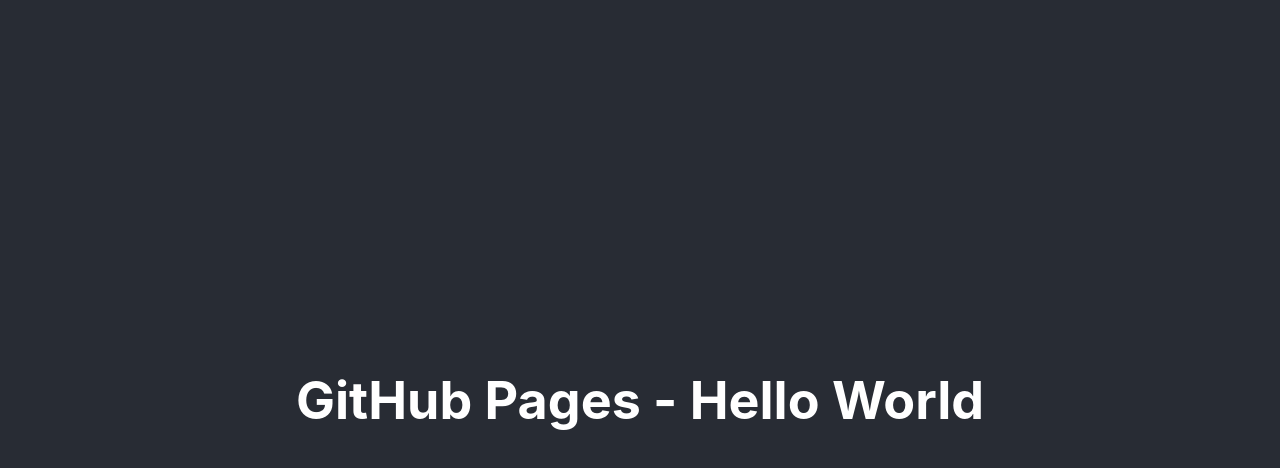
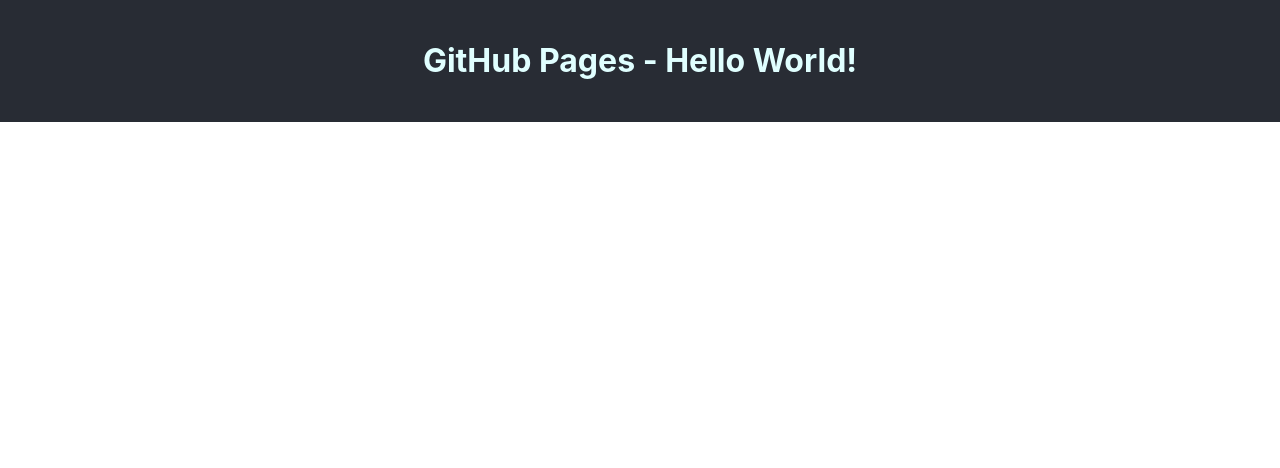
Before and after one commit to vatsalunadkat/sleep-pattern-analysis, a React (Create React App) app: page / in a window 1280 px wide. Shown: the top 468 px of the page. Built offline with nearby package versions, Linux system fonts and the light colour scheme.

Commit message:
Update homepage

```diff
--- a/src/App.css
+++ b/src/App.css
@@ -2,37 +2,8 @@
   text-align: center;
 }
 
-.App-logo {
-  height: 40vmin;
-  pointer-events: none;
-}
-
-@media (prefers-reduced-motion: no-preference) {
-  .App-logo {
-    animation: App-logo-spin infinite 20s linear;
-  }
-}
-
 .App-header {
   background-color: #282c34;
-  min-height: 100vh;
-  display: flex;
-  flex-direction: column;
-  align-items: center;
-  justify-content: center;
-  font-size: calc(10px + 2vmin);
-  color: white;
+  padding: 20px;
+  color: lightcyan;
 }
-
-.App-link {
-  color: #61dafb;
-}
-
-@keyframes App-logo-spin {
-  from {
-    transform: rotate(0deg);
-  }
-  to {
-    transform: rotate(360deg);
-  }
-}
--- a/src/App.js
+++ b/src/App.js
@@ -1,11 +1,11 @@
-import logo from './logo.svg';
+import React from 'react';
 import './App.css';
 
 function App() {
     return (
         <div className="App">
             <header className="App-header">
-            <h1>GitHub Pages - Hello World</h1>
+                <h1>GitHub Pages - Hello World!</h1>
             </header>
         </div>
     );
```
Lines whose indentation alone changed are shown as unchanged.
